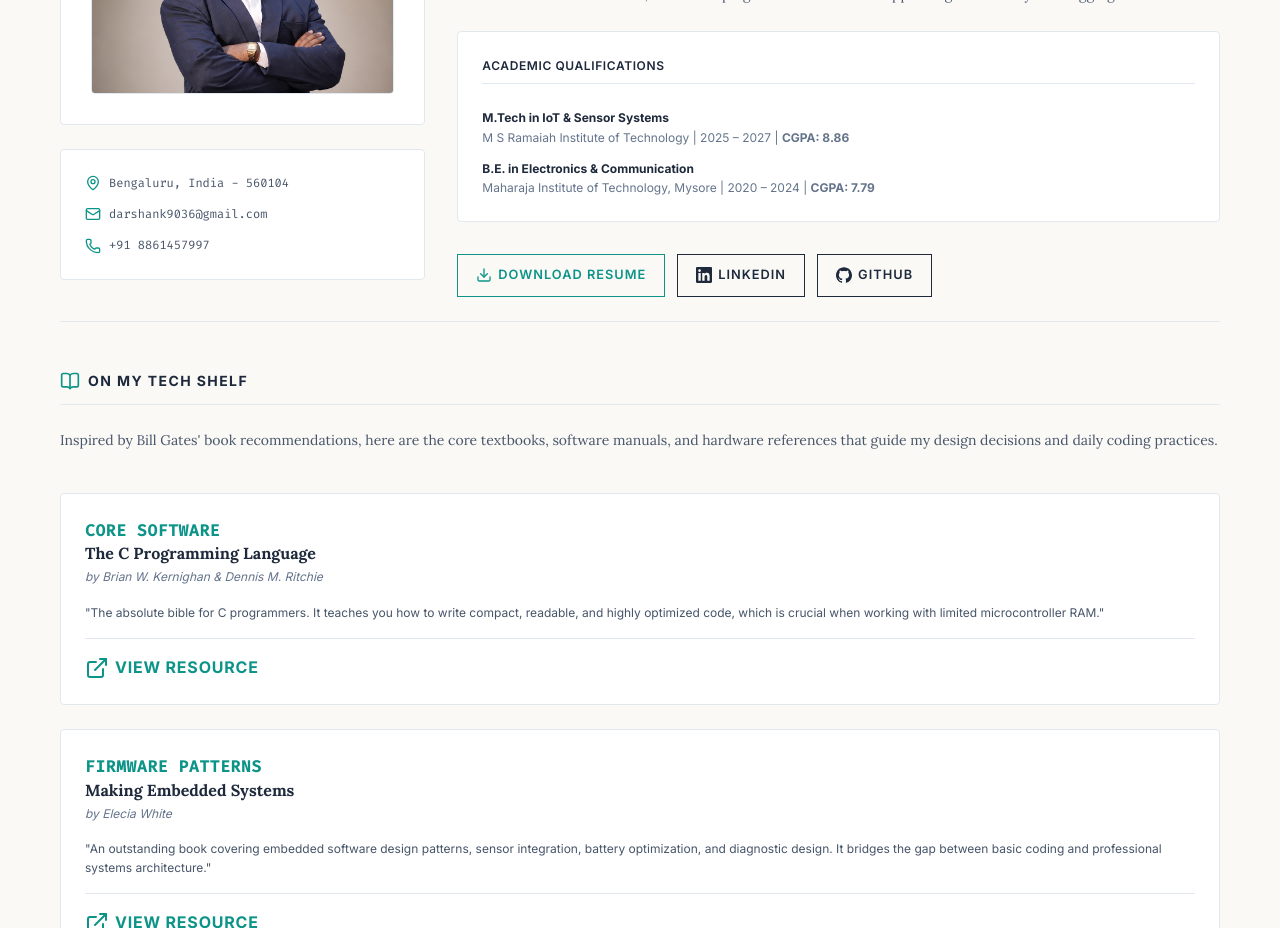
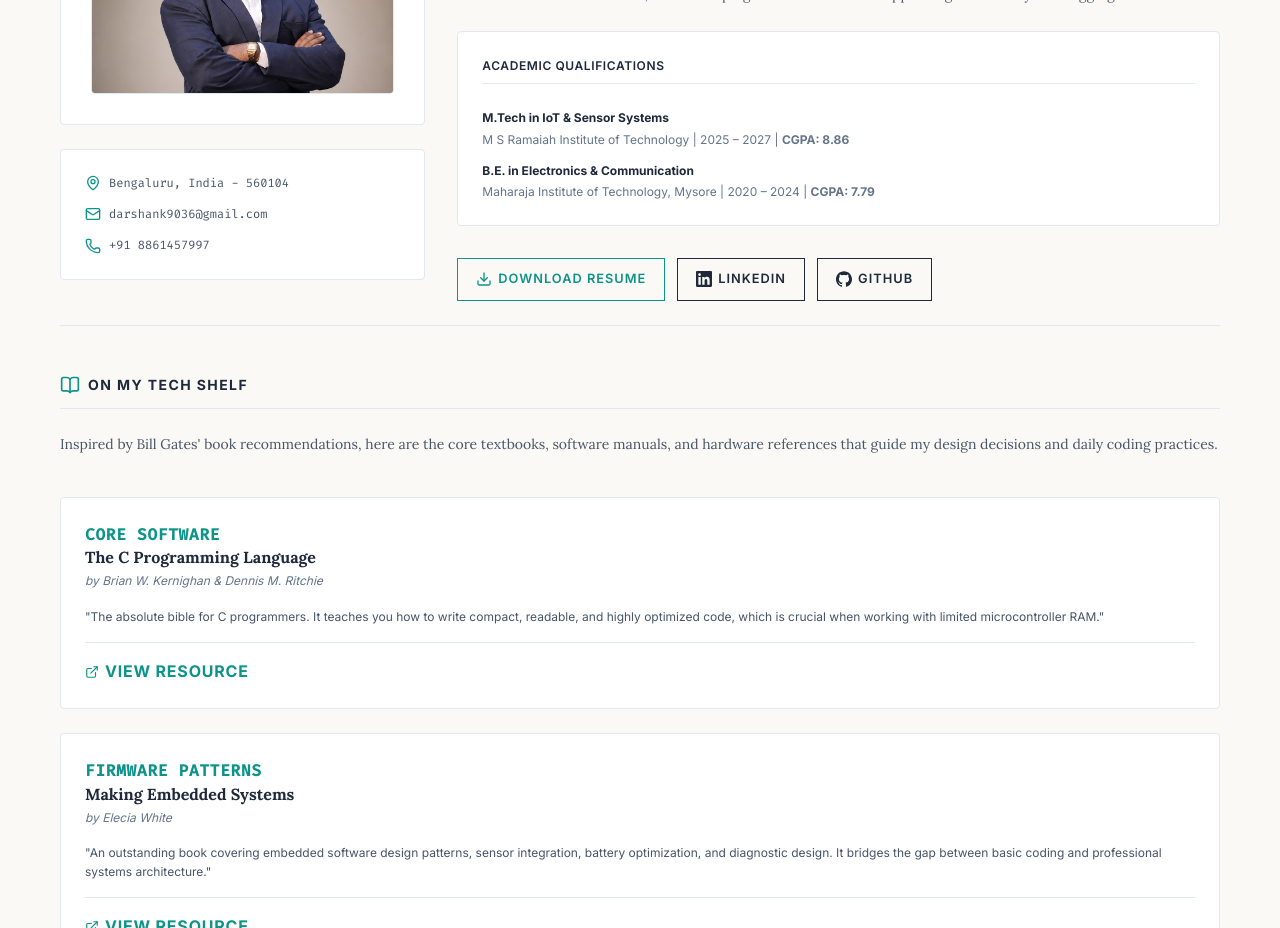
Before and after one commit to 31darsh/My_Protfolio, a React (Vite) app: page / in a window 1280 px wide. Shown: the part 1380-2308 px from the top of the page. Built offline with nearby package versions, Linux system fonts and the light colour scheme.

Commit message:
Escape dot decimal classes in index.css

```diff
--- a/src/index.css
+++ b/src/index.css
@@ -390,7 +390,7 @@ a {
 .mb-8 { margin-bottom: 32px; }
 .mb-12 { margin-bottom: 48px; }
 
-.mt-0.5 { margin-top: 2px; }
+.mt-0\.5 { margin-top: 2px; }
 .mt-1 { margin-top: 4px; }
 .mt-2 { margin-top: 8px; }
 .mt-4 { margin-top: 16px; }
@@ -401,12 +401,12 @@ a {
 /* Sizing Helpers */
 .w-3 { width: 12px; }
 .h-3 { height: 12px; }
-.w-3.5 { width: 14px; }
-.h-3.5 { height: 14px; }
+.w-3\.5 { width: 14px; }
+.h-3\.5 { height: 14px; }
 .w-4 { width: 16px; }
 .h-4 { height: 16px; }
-.w-4.5 { width: 18px; }
-.h-4.5 { height: 18px; }
+.w-4\.5 { width: 18px; }
+.h-4\.5 { height: 18px; }
 .w-5 { width: 20px; }
 .h-5 { height: 20px; }
 .w-6 { width: 24px; }
```
